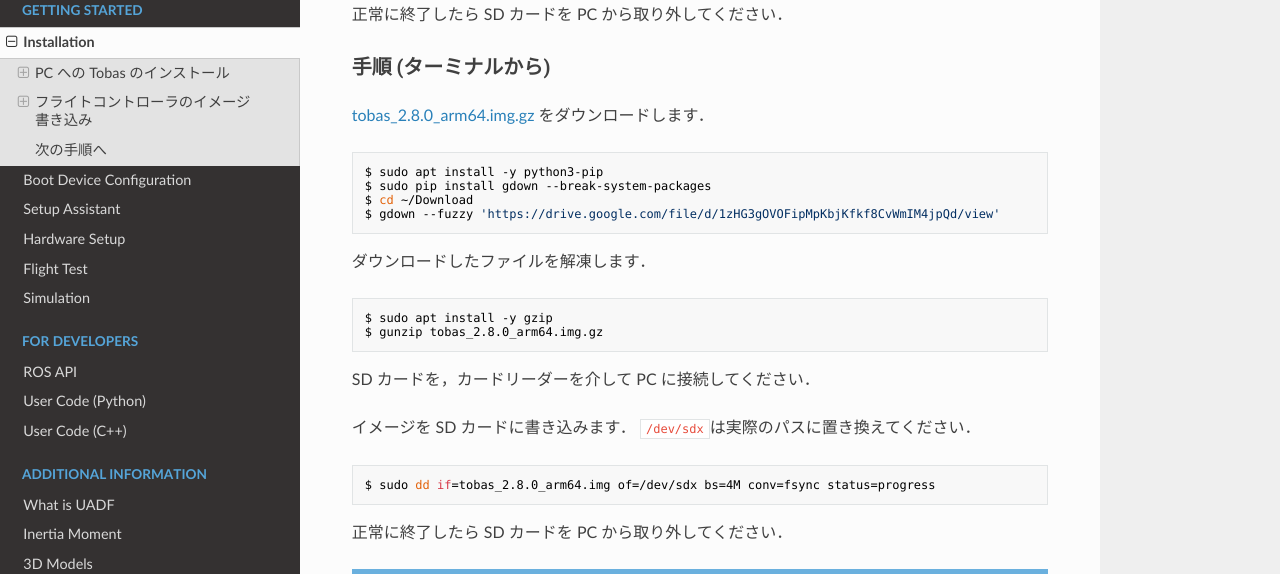
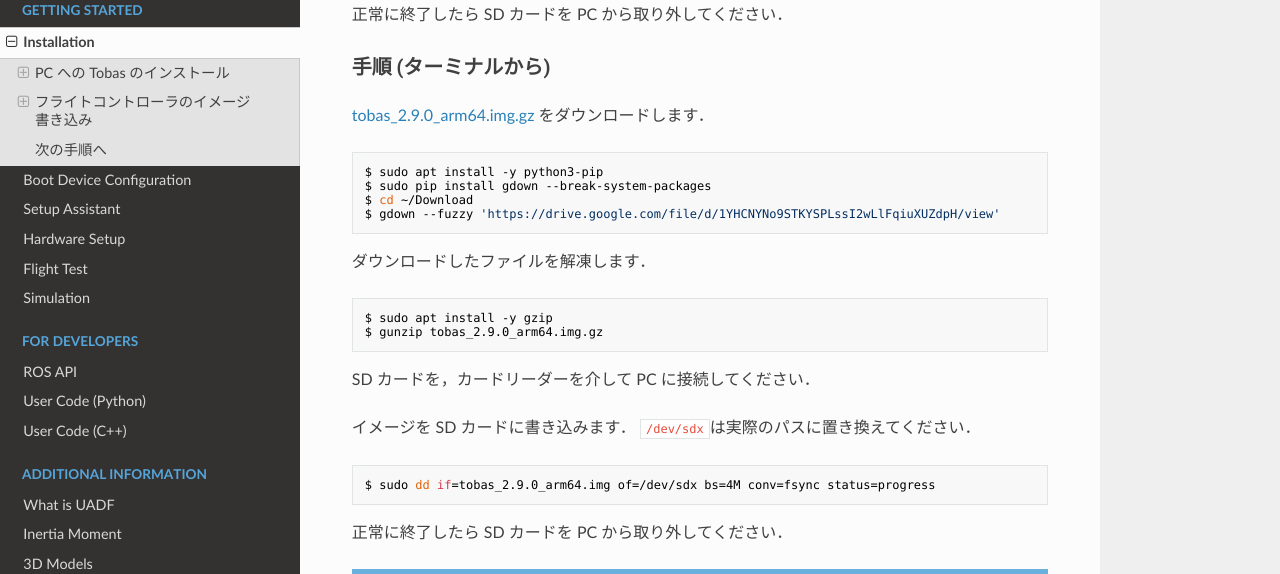
Before and after one commit to TobasFlightControl/tobas_wiki_ja, an MkDocs documentation site: the page built from docs/installation.md, in a window 1280 px wide and 900 px high, scrolled down 3311 px. Shown: the part 152-726 px from the top of the window. Built offline with MkDocs 1.6.1, drawn with Linux system fonts in a browser that asks for light colours; nearby versions of some CDN libraries; some of the changed text lies outside the part shown.

Commit message:
edit: installation.md

````diff
--- a/docs/installation.md
+++ b/docs/installation.md
@@ -6,7 +6,7 @@
 
 ### 手順 (デスクトップから)
 
-<a href=https://drive.google.com/file/d/1lm4Y_In__WT1oNqVqsW_EevMR5N7WAQU/view target="_blank">tobas_2.8.0_amd64.deb</a>
+<a href=https://drive.google.com/file/d/10jSK2oRpiKa5EMkG1Ov4UM0nQaL9mBII/view target="_blank">tobas_2.9.0_amd64.deb</a>
 をダウンロードしてください．
 ウイルススキャンはできなくても問題ありません．
 
@@ -29,20 +29,20 @@
 
 ### 手順 (ターミナルから)
 
-<a href=https://drive.google.com/file/d/1lm4Y_In__WT1oNqVqsW_EevMR5N7WAQU/view target="_blank">tobas_2.8.0_amd64.deb</a>
+<a href=https://drive.google.com/file/d/10jSK2oRpiKa5EMkG1Ov4UM0nQaL9mBII/view target="_blank">tobas_2.9.0_amd64.deb</a>
 をダウンロードします．
 
 ```bash
 $ sudo apt install -y python3-pip
 $ sudo pip install gdown --break-system-packages
 $ cd ~/Download
-$ gdown --fuzzy 'https://drive.google.com/file/d/1lm4Y_In__WT1oNqVqsW_EevMR5N7WAQU/view'
+$ gdown --fuzzy 'https://drive.google.com/file/d/10jSK2oRpiKa5EMkG1Ov4UM0nQaL9mBII/view'
 ```
 
 Tobas をインストールします．
 
 ```bash
-$ sudo dpkg -i tobas_2.8.0_amd64.deb
+$ sudo dpkg -i tobas_2.9.0_amd64.deb
 ```
 
 依存パッケージをインストールします．
@@ -67,7 +67,7 @@
 
 ### 手順 (デスクトップから)
 
-<a href=https://drive.google.com/file/d/1zHG3gOVOFipMpKbjKfkf8CvWmIM4jpQd/view target="_blank">tobas_2.8.0_arm64.img.gz</a>
+<a href=https://drive.google.com/file/d/1YHCNYNo9STKYSPLssI2wLlFqiuXUZdpH/view target="_blank">tobas_2.9.0_arm64.img.gz</a>
 をダウンロードしてください．
 ウイルススキャンはできなくても問題ありません．
 
@@ -87,21 +87,21 @@
 
 ### 手順 (ターミナルから)
 
-<a href=https://drive.google.com/file/d/1zHG3gOVOFipMpKbjKfkf8CvWmIM4jpQd/view target="_blank">tobas_2.8.0_arm64.img.gz</a>
+<a href=https://drive.google.com/file/d/1YHCNYNo9STKYSPLssI2wLlFqiuXUZdpH/view target="_blank">tobas_2.9.0_arm64.img.gz</a>
 をダウンロードします．
 
 ```bash
 $ sudo apt install -y python3-pip
 $ sudo pip install gdown --break-system-packages
 $ cd ~/Download
-$ gdown --fuzzy 'https://drive.google.com/file/d/1zHG3gOVOFipMpKbjKfkf8CvWmIM4jpQd/view'
+$ gdown --fuzzy 'https://drive.google.com/file/d/1YHCNYNo9STKYSPLssI2wLlFqiuXUZdpH/view'
 ```
 
 ダウンロードしたファイルを解凍します．
 
 ```bash
 $ sudo apt install -y gzip
-$ gunzip tobas_2.8.0_arm64.img.gz
+$ gunzip tobas_2.9.0_arm64.img.gz
 ```
 
 SD カードを，カードリーダーを介して PC に接続してください．
@@ -110,7 +110,7 @@
 `/dev/sdx`は実際のパスに置き換えてください．
 
 ```bash
-$ sudo dd if=tobas_2.8.0_arm64.img of=/dev/sdx bs=4M conv=fsync status=progress
+$ sudo dd if=tobas_2.9.0_arm64.img of=/dev/sdx bs=4M conv=fsync status=progress
 ```
 
 正常に終了したら SD カードを PC から取り外してください．
````
